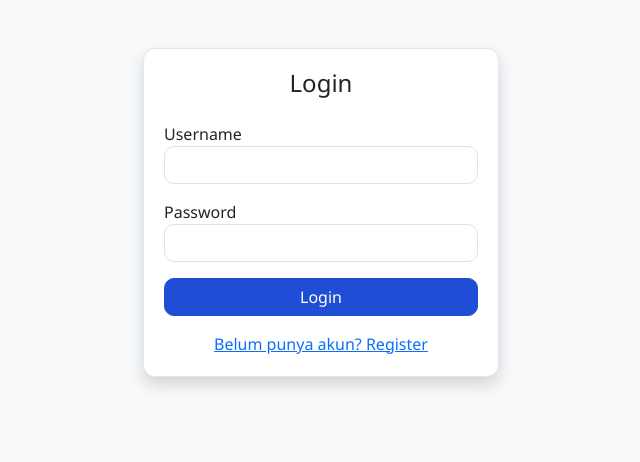
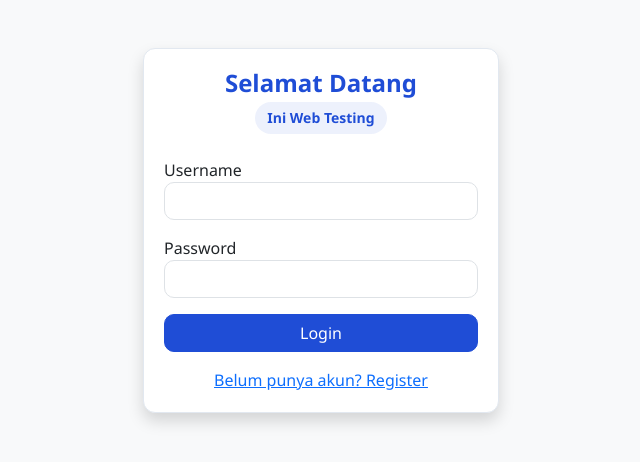
Before and after one commit to alifathullah/webtesting, a plain HTML site: page login.html in a window 1280 px wide. Shown: the whole page, without its empty margins (319-959 px from the left). Drawn offline with nearby package versions, Linux system fonts and the light colour scheme.

Commit message:
Update login page welcome message for web testing

```diff
--- a/login.html
+++ b/login.html
@@ -14,7 +14,10 @@
         <div class="col-md-4">
           <div class="card shadow">
             <div class="card-body">
-              <h4 class="text-center mb-4">Login</h4>
+              <h4 class="text-center mb-1 login-title">Selamat Datang</h4>
+              <p class="text-center mb-4">
+                <span class="login-badge">Ini Web Testing</span>
+              </p>
 
               <div class="mb-3">
                 <label>Username</label>
--- a/style.css
+++ b/style.css
@@ -94,3 +94,18 @@ body {
 .text-muted {
   color: var(--muted) !important;
 }
+
+.login-title {
+  font-weight: 700;
+  color: var(--brand);
+}
+
+.login-badge {
+  display: inline-block;
+  padding: 0.35rem 0.75rem;
+  border-radius: 999px;
+  background: var(--brand-weak);
+  color: var(--brand);
+  font-size: 0.875rem;
+  font-weight: 600;
+}
```
